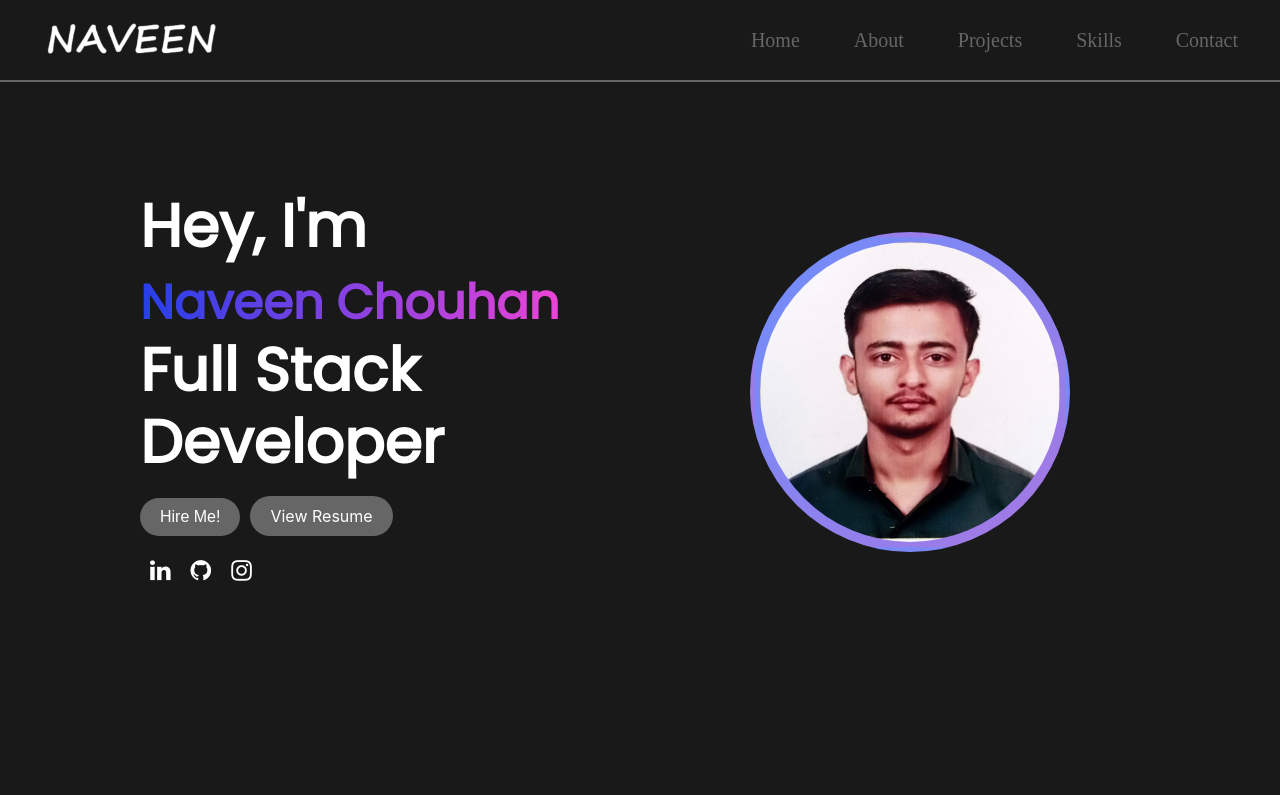
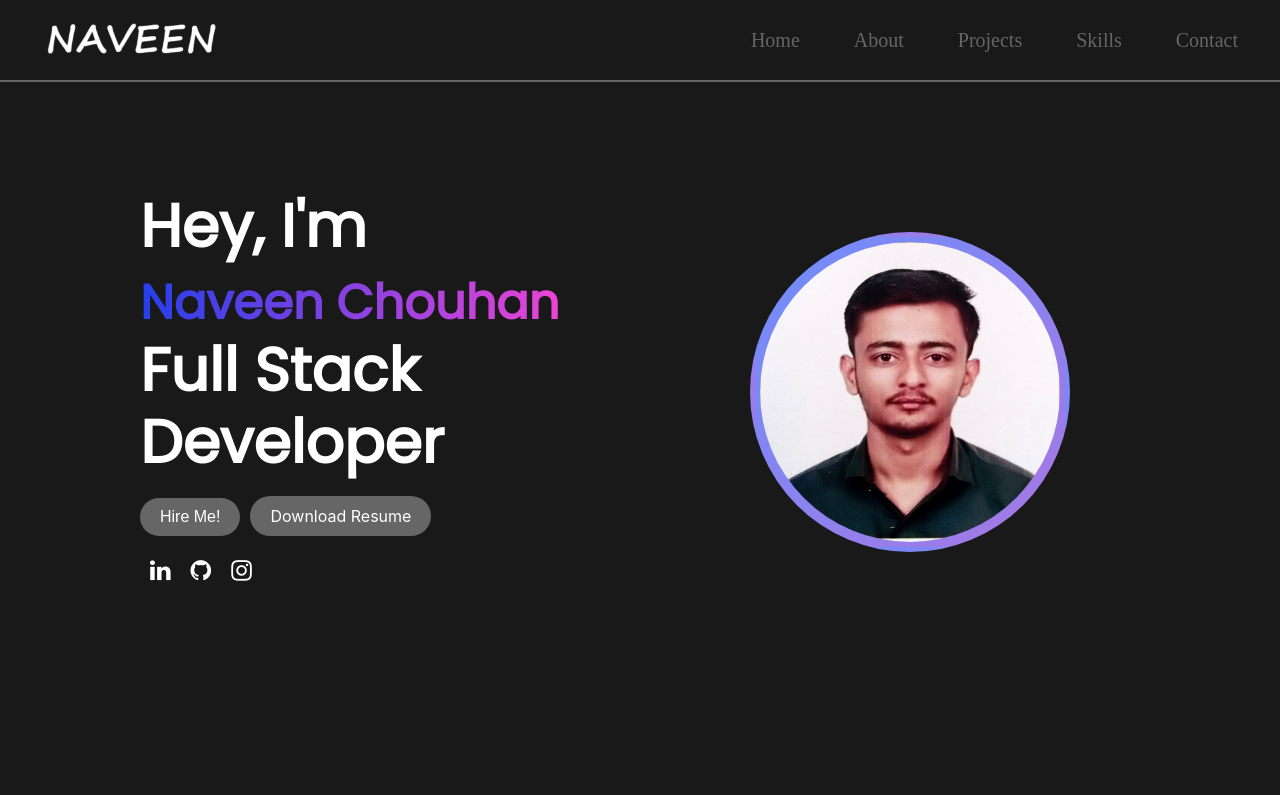
Before and after one commit to Navin1117/portfolio, a React (Create React App) app: page / in a window 1280 px wide. Shown: the top 795 px of the page. Built offline with nearby package versions, Linux system fonts and the light colour scheme; a web font is replaced by a local one.

Commit message:
Download Resume

```diff
--- a/src/components/Home.js
+++ b/src/components/Home.js
@@ -23,7 +23,7 @@ const Home = () => {
   className="slide-in resume-button btn btn-primary"
   style={{ animationDelay: '1.4s' , textDecoration: 'none'}}
 >
-  View Resume
+  Download Resume
 </a>
         </div>
         <div className="social-icons" style={{ animationDelay: '0.5s' }}>
```
